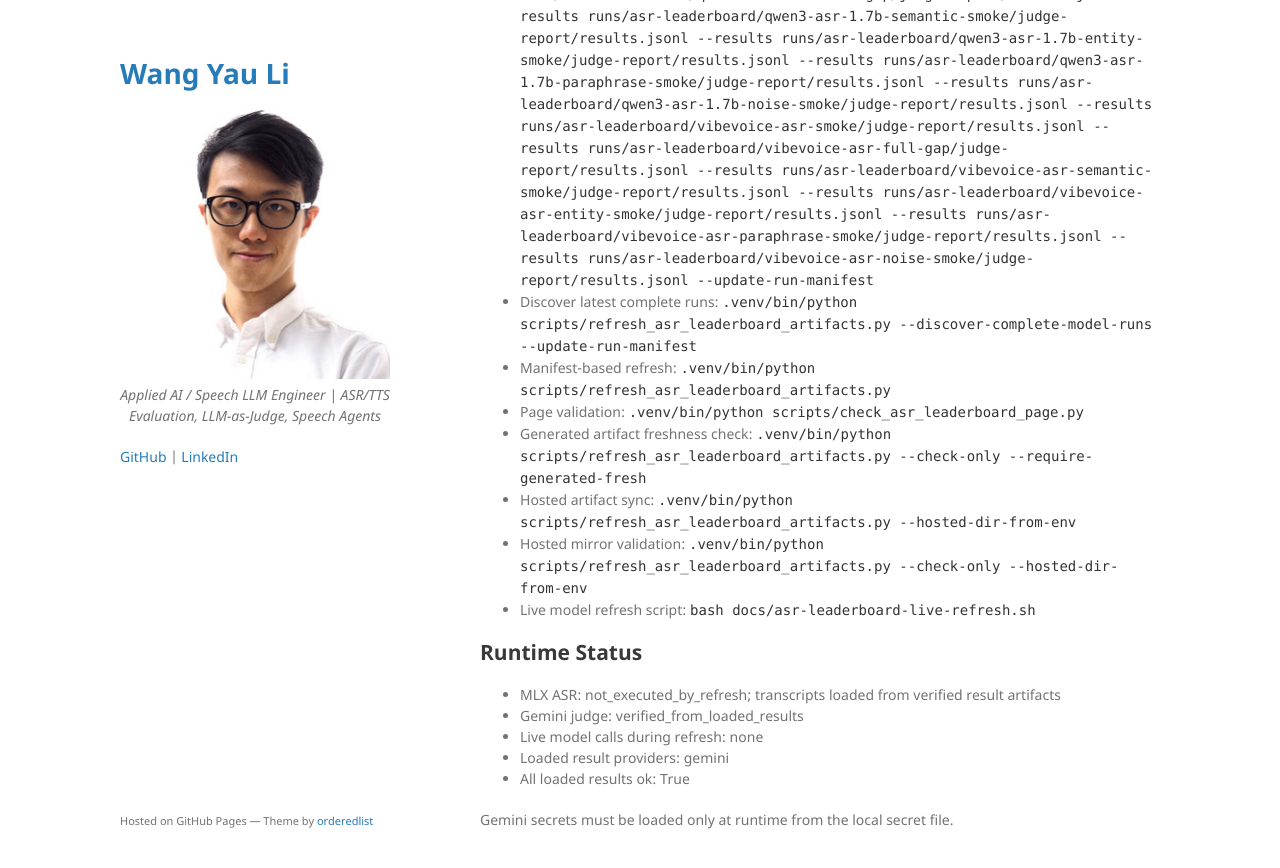
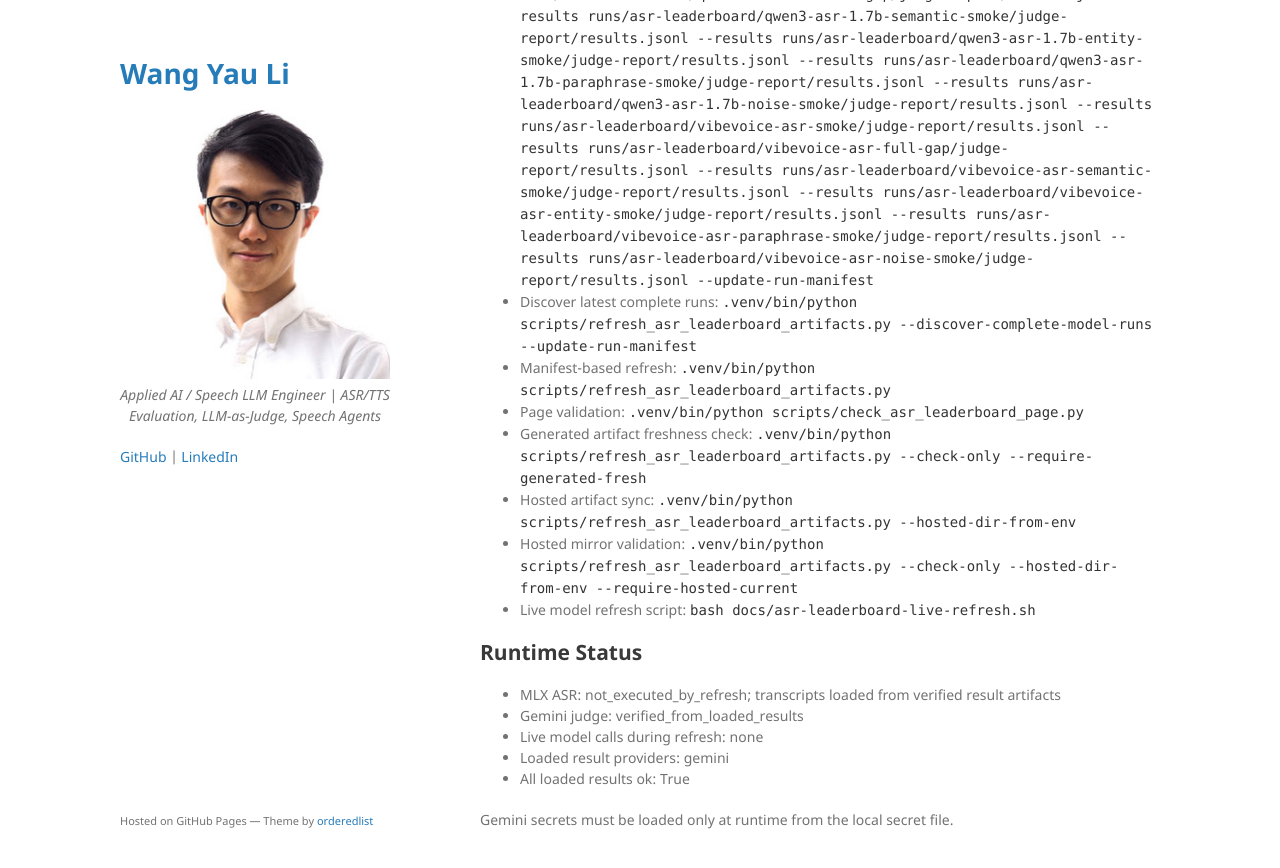
Before and after one commit to kennethli319/kennethli319.github.io, a Jekyll site: the page built from open-audio-judge/asr-leaderboard-refresh-report.md, in a window 1280 px wide and 900 px high, scrolled down 6999 px. Shown: the top 868 px of the window. Built offline with Jekyll 4.4.1, drawn with Linux system fonts in a browser that asks for light colours; our own code applies the rules of GitHub Pages for plain Markdown files.

Commit message:
Update hosted ASR refresh artifacts

```diff
--- a/open-audio-judge/asr-leaderboard-demo.html
+++ b/open-audio-judge/asr-leaderboard-demo.html
@@ -192,7 +192,7 @@
         <tr><td>Check generated page</td><td><code>.venv/bin/python scripts/check_asr_leaderboard_page.py</code></td></tr>
         <tr><td>Verify generated artifacts are fresh</td><td><code>.venv/bin/python scripts/refresh_asr_leaderboard_artifacts.py --check-only --require-generated-fresh</code></td></tr>
         <tr><td>Sync hosted artifacts</td><td><code>.venv/bin/python scripts/refresh_asr_leaderboard_artifacts.py --hosted-dir-from-env</code></td></tr>
-        <tr><td>Check hosted mirror</td><td><code>.venv/bin/python scripts/refresh_asr_leaderboard_artifacts.py --check-only --hosted-dir-from-env</code></td></tr>
+        <tr><td>Check hosted mirror</td><td><code>.venv/bin/python scripts/refresh_asr_leaderboard_artifacts.py --check-only --hosted-dir-from-env --require-hosted-current</code></td></tr>
       </tbody>
     </table>
 
--- a/open-audio-judge/asr-leaderboard-refresh-report.md
+++ b/open-audio-judge/asr-leaderboard-refresh-report.md
@@ -147,7 +147,7 @@ This generated report summarizes the verified ASR leaderboard artifact set.
 - Page validation: `.venv/bin/python scripts/check_asr_leaderboard_page.py`
 - Generated artifact freshness check: `.venv/bin/python scripts/refresh_asr_leaderboard_artifacts.py --check-only --require-generated-fresh`
 - Hosted artifact sync: `.venv/bin/python scripts/refresh_asr_leaderboard_artifacts.py --hosted-dir-from-env`
-- Hosted mirror validation: `.venv/bin/python scripts/refresh_asr_leaderboard_artifacts.py --check-only --hosted-dir-from-env`
+- Hosted mirror validation: `.venv/bin/python scripts/refresh_asr_leaderboard_artifacts.py --check-only --hosted-dir-from-env --require-hosted-current`
 - Live model refresh script: `bash docs/asr-leaderboard-live-refresh.sh`
 
 ## Runtime Status
--- a/open-audio-judge/asr-leaderboard-summary.json
+++ b/open-audio-judge/asr-leaderboard-summary.json
@@ -356,7 +356,8 @@
       ".venv/bin/python",
       "scripts/refresh_asr_leaderboard_artifacts.py",
       "--check-only",
-      "--hosted-dir-from-env"
+      "--hosted-dir-from-env",
+      "--require-hosted-current"
     ],
     "live_refresh_script_path": "docs/asr-leaderboard-live-refresh.sh",
     "local_secret_env_command": [
```
Also changed, not shown: open-audio-judge/asr-leaderboard-artifacts.json (+8 -8 lines), open-audio-judge/asr-leaderboard-hosted-manifest.json (+9 -9 lines), 1 other file.
